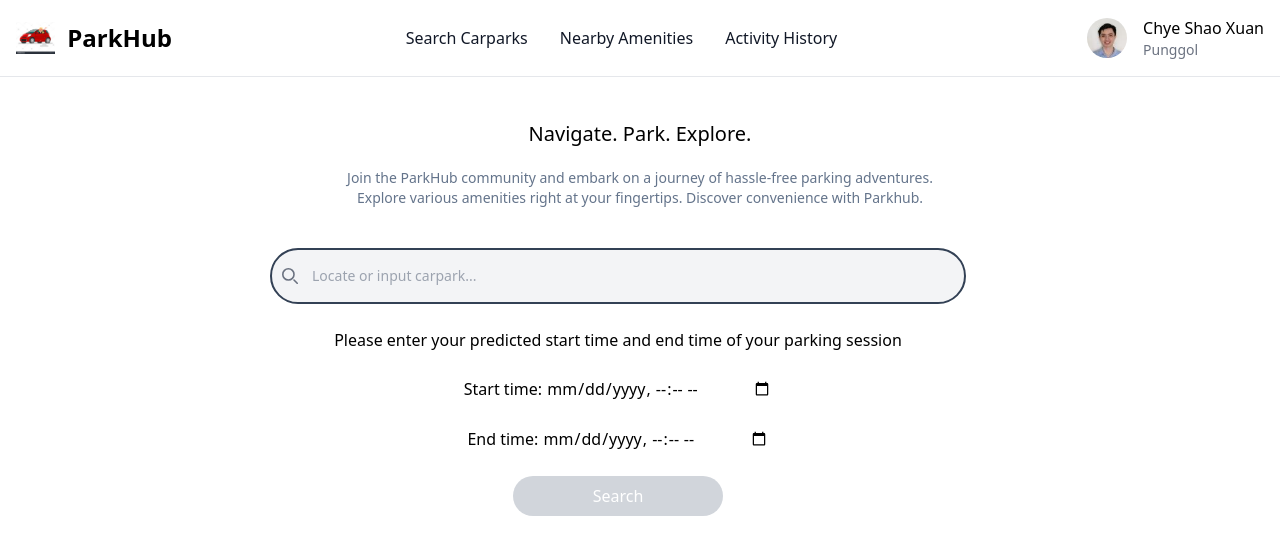
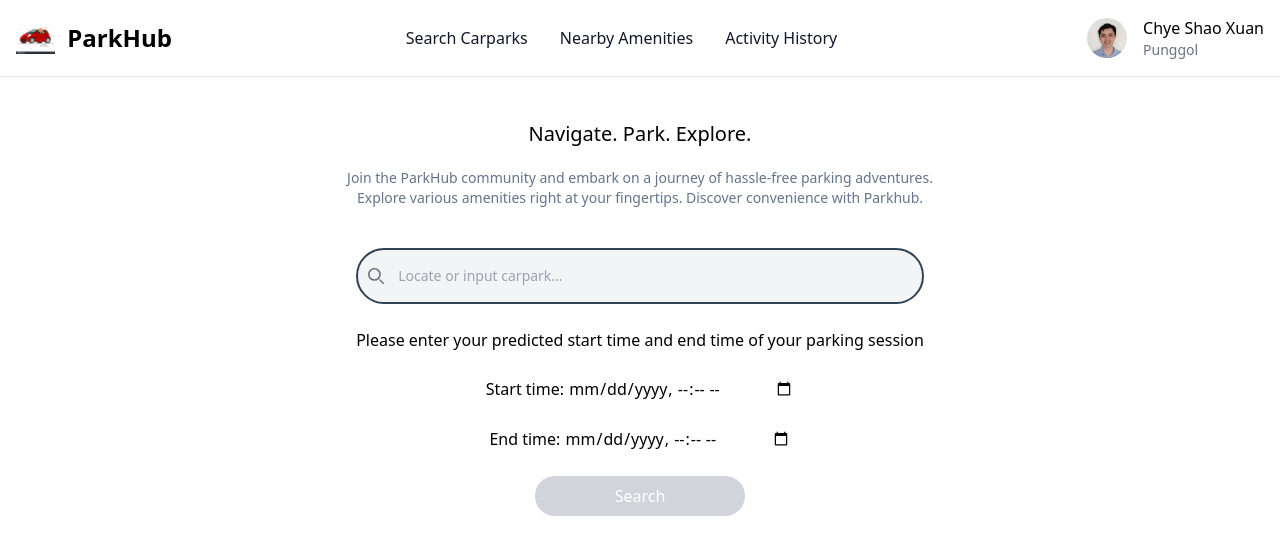
Before and after one commit to ChyeShaoXuan/G9T5-ParkHub, a Flask app: page /views/locate-CP in a window 1280 px wide. Shown: the top 555 px of the page. Run offline with Flask 3, Linux system fonts and the light colour scheme; some libraries are stand-ins or nearby versions.

Commit message:
locatecp
added in the input start n end time and ensure it returns results

```diff
--- a/static/js/locateCP.js
+++ b/static/js/locateCP.js
@@ -115,39 +115,44 @@ async function getCoordsForAddress(address) {
             contentType: 'application/json',
             data: JSON.stringify({ 'value': coordinates }),
             success: function(response) {
-                axios.get('http://localhost:5002/search_results') //if successful response from the server, will call search_results from searchinfo/search_results
+                axios.get('http://localhost:5002/search_results')
                     .then(response => {
-                    console.log(response);
-                    new_html=''
+                        console.log('Search results:', response);
 
-                    for(carpark of response.data){
-                       new_html+=`
+                        // Check if response data is an empty array
+                        console.log('Response data:', response.data);
+                        if (response.data.length === 0) {
+                            console.log('No search results found');
+                            document.getElementById('carparktopresults').innerHTML = "<p>No results found</p>";
+                        } else {
+                            // Process response data
+                            let new_html = '';
+                            for (carpark of response.data) {
+                                new_html += `
+                                <div class="flex justify-center"> <!-- Added flex and justify-center to center horizontally -->
                                     <div class="max-w-sm rounded overflow-hidden shadow-lg">
                                         <div class="px-6 py-4">
-                                Carpark Name:<div class=" text-xl mb-2"> ${carpark['carpark_name']}</div>
+                                            Carpark Name:<div class="text-xl mb-2">${carpark['carpark_name']}</div>
                                         </div>
                                         <div class="px-6 pt-4 pb-2">
-                                <span class="inline-block bg-gray-200 rounded-full px-3 py-1 text-sm font-semibold text-gray-700 mr-2 mb-2">lots available:${carpark['lotsavailable']}</span>
-                                <span class="inline-block bg-gray-200 rounded-full px-3 py-1 text-sm font-semibold text-gray-700 mr-2 mb-2">weekday rate:${carpark['rates']['weekdayrate']}</span>
-                                <span class="inline-block bg-gray-200 rounded-full px-3 py-1 text-sm font-semibold text-gray-700 mr-2 mb-2">weekend rate:${carpark['rates']['weekendrate']}</span>
+                                            <span class="inline-block bg-gray-200 rounded-full px-3 py-1 text-sm font-semibold text-gray-700 mr-2 mb-2">lots available: ${carpark['lotsavailable']}</span>
+                                            <span class="inline-block bg-gray-200 rounded-full px-3 py-1 text-sm font-semibold text-gray-700 mr-2 mb-2">weekday rate: ${carpark['rates']['weekdayrate']}</span>
+                                            <span class="inline-block bg-gray-200 rounded-full px-3 py-1 text-sm font-semibold text-gray-700 mr-2 mb-2">weekend rate: ${carpark['rates']['weekendrate']}</span>
                                         </div>
                                         <button class="bg-blue-500 hover:bg-blue-700 text-white font-bold py-2 px-4 mb-5 border border-2 rounded-full">
                                             Select Carpark
                                         </button>
-
-                        </div>`
-                    // new_html+=`${carpark['carpark_name']}`;
+                                    </div>
+                                </div>`;
                             }
-                    console.log(new_html)
-                    document.getElementById('carparktopresults').innerHTML=new_html
-
+                            console.log('Generated HTML:', new_html);
+                            document.getElementById('carparktopresults').innerHTML = new_html;
+                        }
                     })
                     .catch(error => {
-
-                      // ERROR
-                      // Something went wrong
-                      console.log(error.message)
-                  })
+                        console.error('Error fetching search results:', error);
+                        // Handle error
+                    });
             },
             error: function(error) {
                 console.log(error);
@@ -161,6 +166,7 @@ async function getCoordsForAddress(address) {
     }
 }
 
+
 // async function sendJsonToFlask(COORDINATES_JSON) {
 //     try {
 //         const response = await axios.post('/locate-CP', {
--- a/templates/locateCP.html
+++ b/templates/locateCP.html
@@ -13,9 +13,8 @@
 
 {% block content %}
 <div class="mt-0">
-        <div class="items-center">
     <div class="text-center mt-10 px-20 sm:px-20 sm:pt-20">
-                <p  id="header" class="mb-5 text-xl">Navigate. Park. Explore.</p>
+        <p id="header" class="mb-5 text-xl">Navigate. Park. Explore.</p>
         <p class="mb-10 text-slate-500 text-sm">
             <!--INFLUENCE TEXT-->
             Join the ParkHub community and embark on a journey of hassle-free parking adventures.
@@ -23,18 +22,21 @@
             Explore various amenities right at your fingertips. Discover convenience with Parkhub.
         </p>
 
-                <!--SEARCHBAR-->
-                <div class="px-1 lg:px-24 flex justify-center">
-                    <form class="w-3/4 mr-11" id="infoform"> <!-- Set the width to half of the parent container -->
-                        <label for="default-search" class="mb-2 text-sm font-medium text-gray-900 sr-only">Search</label>
-                        <div class="relative flex"> <!-- Make the container a flex container -->
+        <!-- Container for Search Form and Results -->
+        <div class="flex flex-col items-center"> <!-- Make the container a flex container and align items center -->
+            <!-- SEARCHBAR -->
+            <div class="px-1 lg:px-24 mb-5"> <!-- Add margin bottom to separate the search form and the results -->
+                <form class="w-full" id="infoform"> <!-- Set the width to full -->
+                    <label for="autocompleteInput" class="mb-2 text-sm font-medium text-gray-900 sr-only">Search</label>
+                    <div class="relative flex items-center"> <!-- Make the container a flex container and align items center -->
                         <div class="absolute inset-y-0 left-0 flex items-center pl-3 pointer-events-none">
                             <svg class="w-4 h-4 text-gray-500" aria-hidden="true" xmlns="http://www.w3.org/2000/svg" fill="none" viewBox="0 0 20 20"><path stroke="currentColor" stroke-linecap="round" stroke-linejoin="round" stroke-width="2" d="m19 19-4-4m0-7A7 7 0 1 1 1 8a7 7 0 0 1 14 0Z"></path></svg>
                         </div>
 
-                            <!--input field-->
+                        <!-- Input field -->
                         <input type="search" id="autocompleteInput" required class="block w-full p-4 pl-10 text-xs sm:text-sm text-gray-900 border-2 border-slate-700 rounded-full bg-gray-100 focus:ring-blue-500 focus:border-blue-500" placeholder="Locate or input carpark...">
                     </div>
+
                     <div>
                         <br><p>Please enter your predicted start time and end time of your parking session</p>
                         <div>
@@ -46,21 +48,20 @@
                             <input type="datetime-local" id="endtime" placeholder="endtime" required>
                         </div>
                         <div>
-                                    <!--Search Button-->
+                            <!-- Search Button -->
                             <br><button type="submit" id="searchButton" class="sm:visible text-white bg-gray-300 hover:bg-gray-800 focus:ring-4 focus:outline-none focus:ring-gray-300 font-medium rounded-full text-md px-20 py-2">Search</button>
                         </div>
                     </div>
                 </form>
             </div>
-                <div id="carparktopresults" class="flex justify-center flex-col items-center">
 
-                </div>
-            </form>
-                <div class="h-50"></div>
+            <!-- Results Section -->
+            <div id="carparktopresults" class="flex flex-col items-center">
+                <!-- Your search results will appear here -->
             </div>
         </div>
     </div>
-
+</div>
 {% endblock %}
 
 {% block js_reference %}
```
Lines whose indentation alone changed are shown as unchanged.
